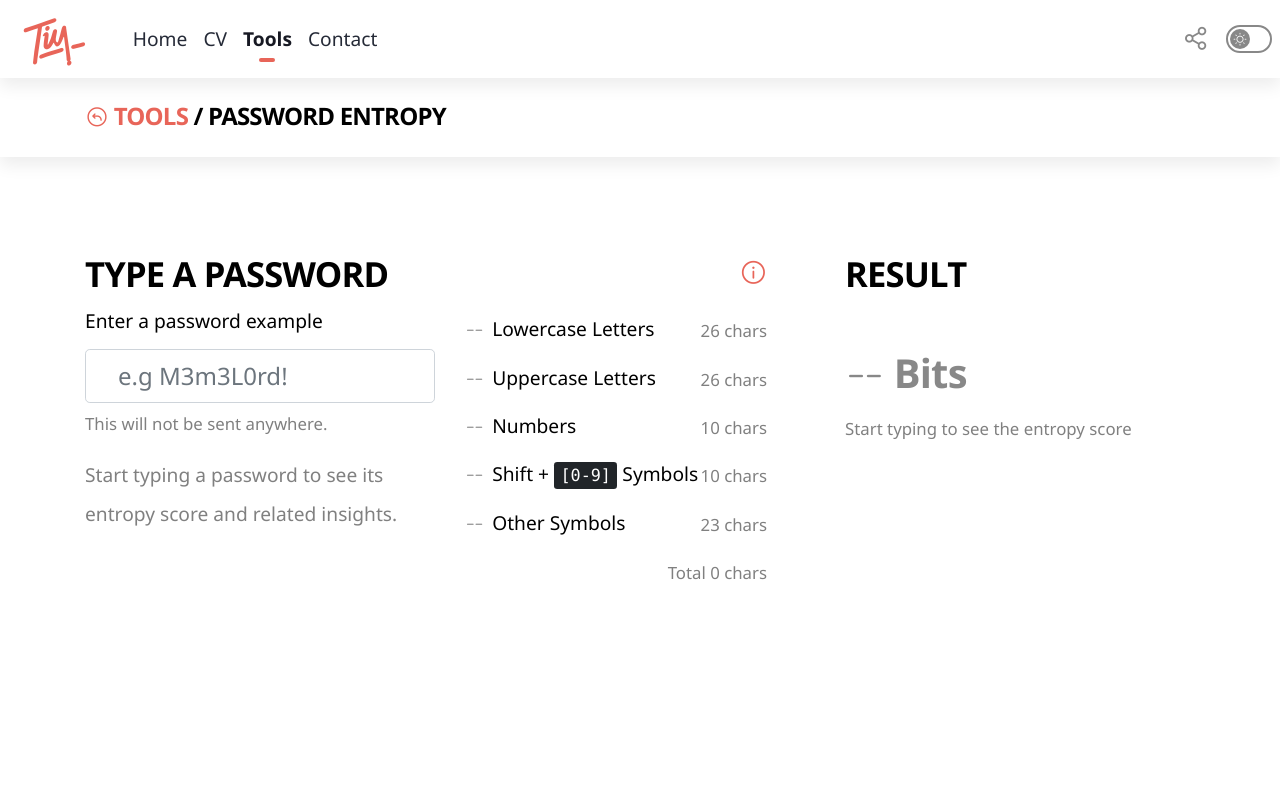
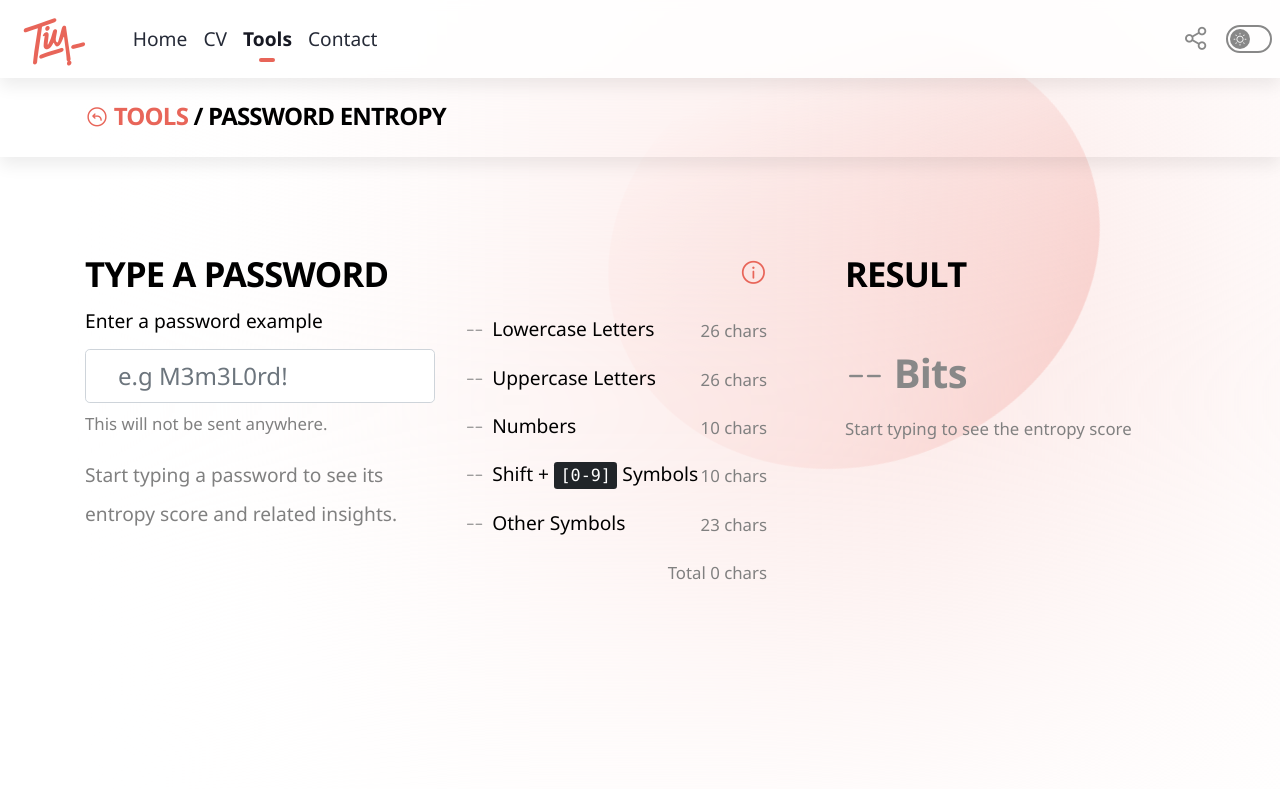
Before and after one commit to idlelimey/tim-cutting, a React (Create React App) app: page /tools/password-entropy in a window 1280 px wide. Shown: the top 789 px of the page. Built offline with nearby package versions, Linux system fonts and the light colour scheme.

Commit message:
Update App.scss

```diff
--- a/src/App.scss
+++ b/src/App.scss
@@ -1,39 +1,52 @@
 //@import url('https://fonts.googleapis.com/css2?family=Oswald:wght@300&display=swap');
 /* Next line: remove after update to boostrap 4.7.x */
 /* autoprefixer: off */
-@import "./Assets/scss/variables/bootstrap-vars";
 
-@import "~bootstrap/scss/bootstrap";
+@font-face {
+    font-family: 'Mona Sans';
+    src: url('./Assets/font/Mona-Sans.woff2') format('woff2 supports variations'),
+        url('./Assets/font/Mona-Sans.woff2') format('woff2-variations');
+    font-weight: 200 900;
+    font-stretch: 75% 125%;
+}
 
-@import "./Assets/scss/mixins/mixins";
+@import './Assets/scss/variables/bootstrap-vars';
 
-@import "./Assets/scss/partials/typography";
+@import '~bootstrap/scss/bootstrap';
+
+@import './Assets/scss/mixins/mixins';
+
+@import './Assets/scss/partials/typography';
 @import './Assets/scss/partials/icons';
 @import './Assets/scss/partials/forms';
 @import './Assets/scss/partials/common';
 @import './Assets/scss/partials/dark-mode';
 
 @import './Assets/scss/components/Loading';
-@import "./Assets/scss/components/BlockQuote";
+@import './Assets/scss/components/BlockQuote';
 @import './Assets/scss/components/BrandLogos';
 @import './Assets/scss/components/Contrast';
 @import './Assets/scss/components/Accordion';
 @import './Assets/scss/components/Header';
 @import './Assets/scss/components/ToolCard';
 @import './Assets/scss/components/InfoCard';
+@import './Assets/scss/components/Ghost';
 
 // Pages
 @import './Assets/scss/Pages/Home';
 
 // Layout
 html {
+    font-family: 'Mona Sans';
     scroll-behavior: smooth;
+    max-width: 100vw;
+    overflow-x: hidden;
 }
 
 .navbar {
-    background-color: rgba($white, .8);
-    backdrop-filter: blur(.25rem);
-    -webkit-backdrop-filter: blur(.25rem);
+    background-color: rgba($white, 0.8);
+    backdrop-filter: blur(0.25rem);
+    -webkit-backdrop-filter: blur(0.25rem);
 }
 .app {
     min-height: 100vh;
@@ -51,6 +64,8 @@ html {
         flex: 1;
         scroll-behavior: smooth;
         min-height: calc(100vh - 76px);
+        z-index: 2;
+        position: relative;
 
         section {
             margin-top: 6rem;
@@ -60,13 +75,13 @@ html {
 }
 
 .dropdown-toggle {
-    border-radius: 0 .33rem .33rem 0 !important;
+    border-radius: 0 0.33rem 0.33rem 0 !important;
 }
 
 code {
     background-color: lighten($lighter, 5%);
     border-radius: $border-radius;
-    padding: .25rem .5rem;
+    padding: 0.25rem 0.5rem;
 }
 
 .cursor-pointer {
@@ -83,9 +98,9 @@ textarea:-webkit-autofill:focus,
 select:-webkit-autofill,
 select:-webkit-autofill:hover,
 select:-webkit-autofill:focus {
-  border: 1px solid $dark;
-  box-shadow: 0 0 0px 1000px $darker inset;
-  -webkit-text-fill-color: $white;
-  -webkit-box-shadow: 0 0 0px 1000px $darker inset;
-  transition: background-color 5000s ease-in-out 0s;
+    border: 1px solid $dark;
+    box-shadow: 0 0 0px 1000px $darker inset;
+    -webkit-text-fill-color: $white;
+    -webkit-box-shadow: 0 0 0px 1000px $darker inset;
+    transition: background-color 5000s ease-in-out 0s;
 }
```
